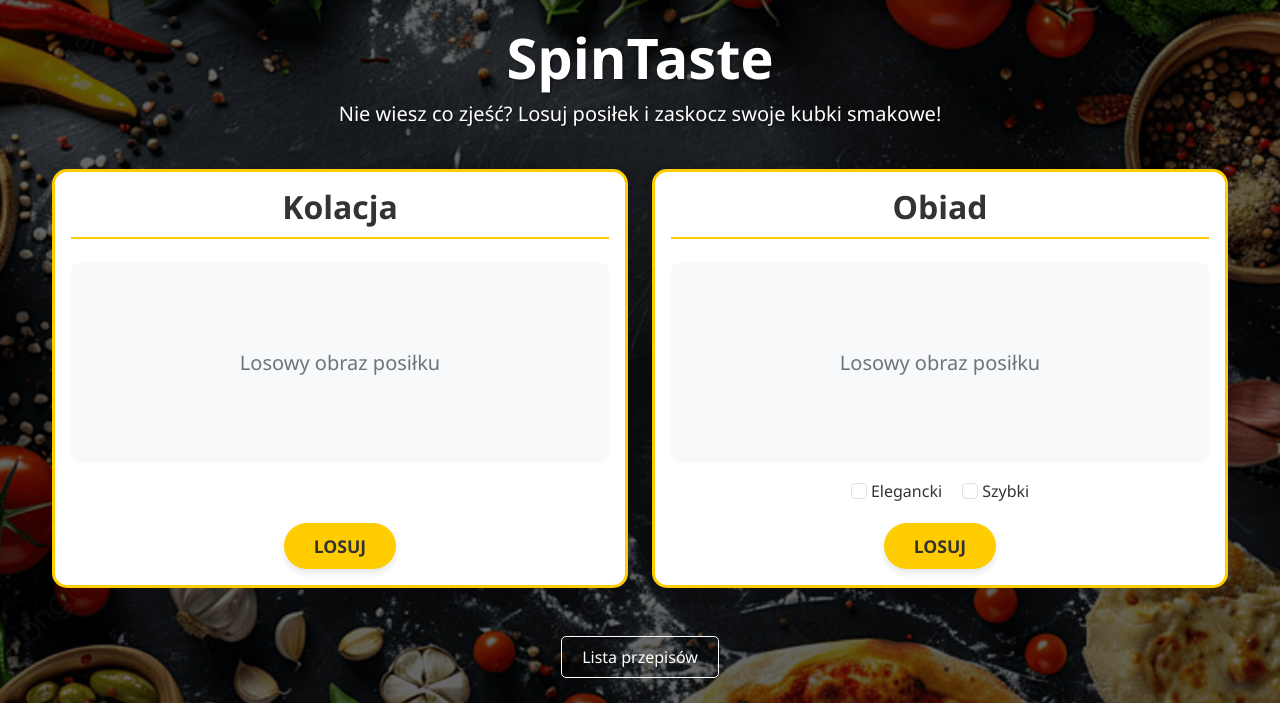
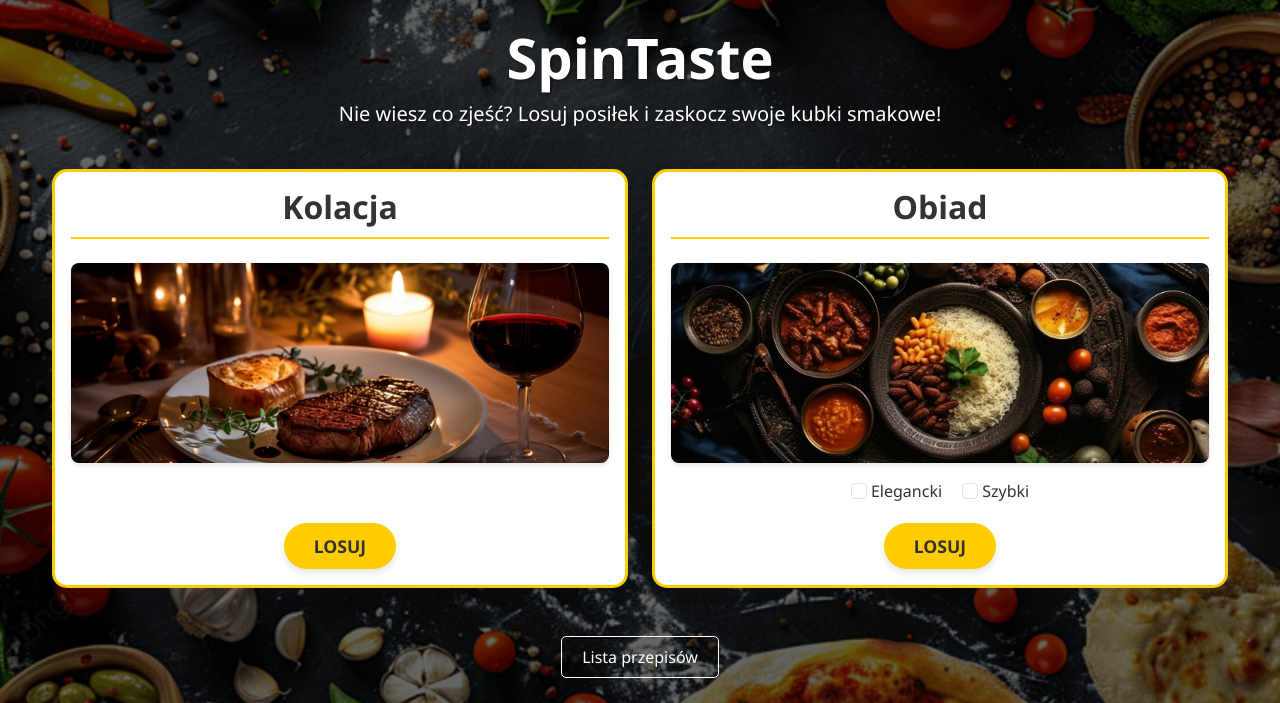
Before and after one commit to marcinX-dev/SpinTaste, a Flask app: page / in a window 1280 px wide. Shown: the part 62-765 px from the top of the page. Run offline with Flask 3, Linux system fonts and the light colour scheme; some libraries are stand-ins or nearby versions.

Commit message:
add meal images and enhance styling for meal cards

```diff
--- a/static/css/style.css
+++ b/static/css/style.css
@@ -154,9 +154,21 @@ h6 {
 	display: flex;
 	align-items: center;
 	justify-content: center;
-	font-size: 1.25rem;
-	color: #6c757d;
 	border-radius: 8px;
+	overflow: hidden;
+	margin-bottom: 1rem;
+	box-shadow: 0 2px 5px rgba(0, 0, 0, 0.1);
+}
+
+.meal-image-content {
+	width: 100%;
+	height: 100%;
+	object-fit: cover;
+	transition: transform 0.5s ease;
+}
+
+.meal-card:hover .meal-image-content {
+	transform: scale(1.05);
 }
 
 /* Checkboxy dla opcji posiłków */
--- a/templates/index.html
+++ b/templates/index.html
@@ -16,7 +16,7 @@
         <div class="meal-card p-3">
             <h2 class="category-title">Kolacja</h2>
             <div class="meal-image mb-3">
-                <span>Losowy obraz posiłku</span>
+                <img src="static/images/kolacja.jpg" alt="Kolacja" class="meal-image-content">
             </div>
             <!-- Pusty div o tej samej wysokości co category-options -->
             <div class="category-options invisible">
@@ -35,7 +35,7 @@
         <div class="meal-card p-3">
             <h2 class="category-title">Obiad</h2>
             <div class="meal-image mb-3">
-                <span>Losowy obraz posiłku</span>
+                <img src="static/images/obiad.jpg" alt="Obiad" class="meal-image-content">
             </div>
 
             <div class="category-options">
```
Also changed, not shown: static/images/kolacja.jpg (added), static/images/obiad.jpg (added).
